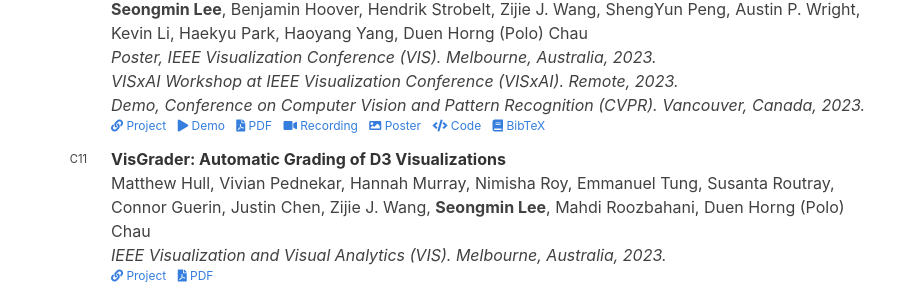
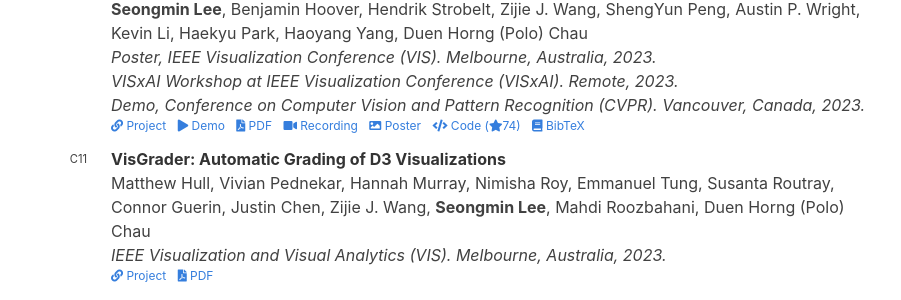
Before and after one commit to ligi214/ligi214.github.io, a Jekyll site: the page built from cv.md, in a window 1280 px wide and 900 px high, scrolled down 1396 px. Shown: the part 142-442 px from the top of the window, without its empty margins (221-1122 px from the left). Built offline with Jekyll 4.4.1, drawn with Linux system fonts in a browser that asks for light colours; nearby versions of some CDN libraries; some web fonts are replaced.

Commit message:
minor changes

```diff
--- a/_includes/cv/publication.html
+++ b/_includes/cv/publication.html
@@ -107,7 +107,7 @@
 
 	{% if pub.code %}
 	  <a href="{{ pub.code }}">
-	    <i class="fas fa-code" aria-hidden="true"></i> Code
+	    <i class="fas fa-code" aria-hidden="true"></i> Code{% if pub.code-star %} (<i class="fas fa-star"></i>{{ pub.code-star }}){% endif %}
 	  </a>
 	{% endif %}
 
--- a/_posts/papers/2023-10-02-diffusionexplainer.md
+++ b/_posts/papers/2023-10-02-diffusionexplainer.md
@@ -40,6 +40,7 @@ demo: https://poloclub.github.io/diffusion-explainer/
 pdf: https://browse.arxiv.org/pdf/2305.03509.pdf
 recording: https://www.youtube.com/watch?v=Zg4gxdIWDds
 code: https://github.com/poloclub/diffusion-explainer
+code-star: 74
 poster: /papers/23-diffusion-explainer-poster.pdf
 selected: false
 type: poster
```
Also changed, not shown: 3 other files.
